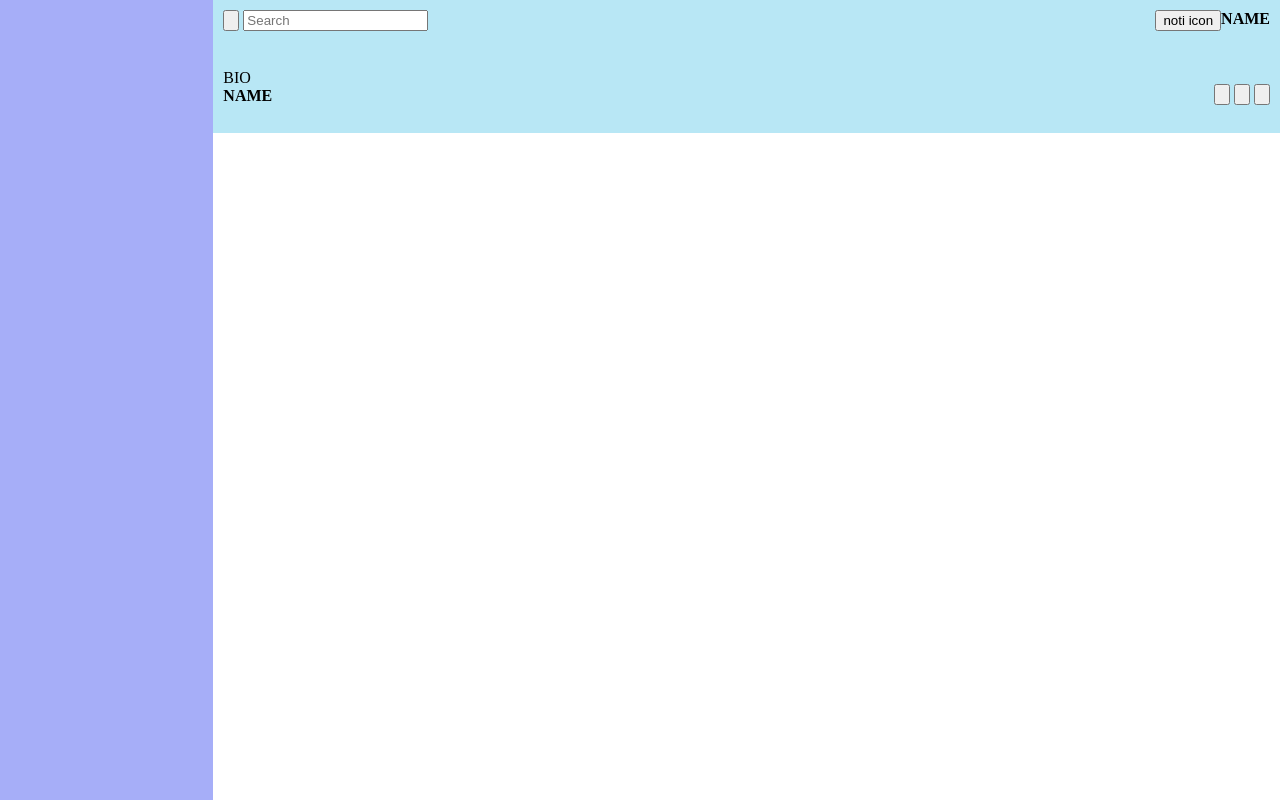
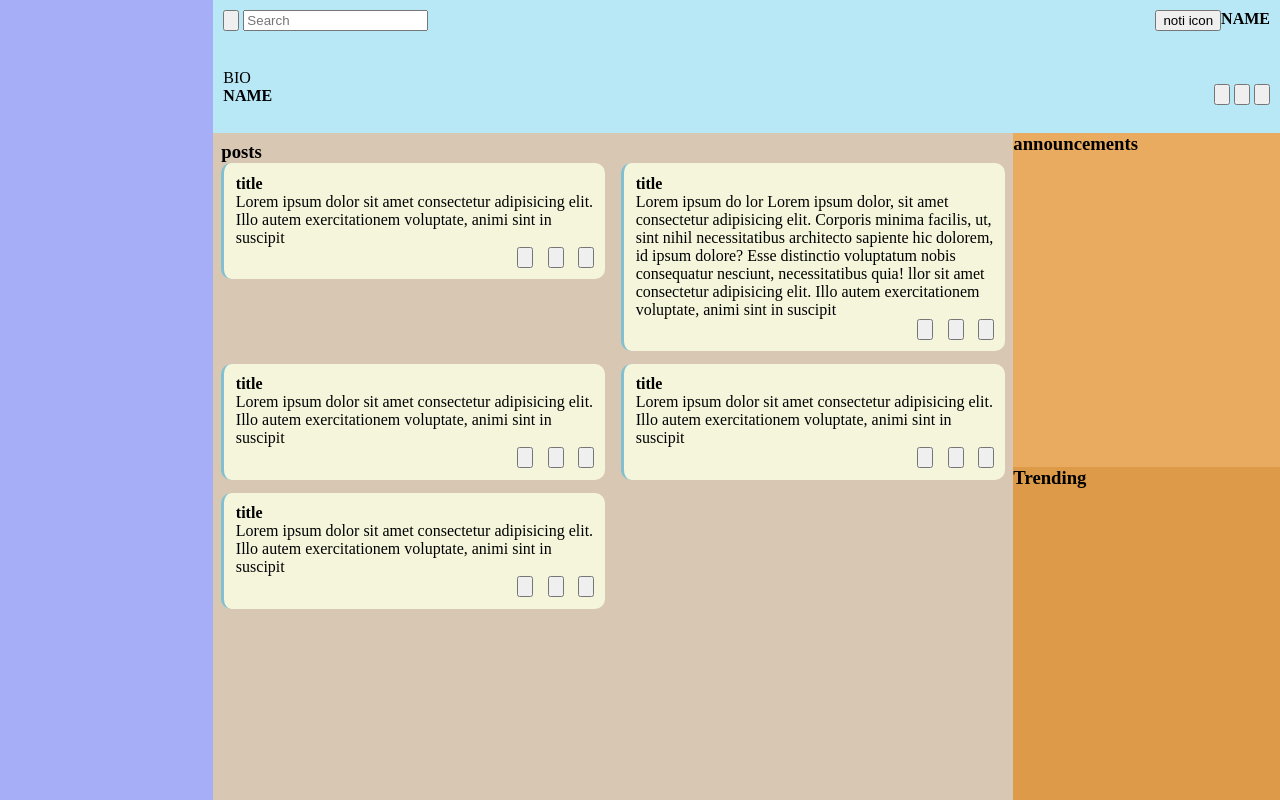
Before and after one commit to JakeBareng/Dashboard-test, a plain HTML site: page index.html in a window 1280 px wide. Drawn offline with Linux system fonts and the light colour scheme.

Commit message:
added: -card place holders -css propterties for card section

```diff
--- a/index.html
+++ b/index.html
@@ -36,6 +36,62 @@
             </div>
         </header>
         <main>
+            <div class="cardSection">
+                <h3>posts</h3>
+                <div class="cardContainer">
+                    <div class="card" id="1">
+                        <h4>title</h4>
+                        <p>Lorem ipsum dolor sit amet consectetur adipisicing elit. Illo autem exercitationem voluptate, animi sint in suscipit </p>
+                        <div class="cardInteractions">
+                            <input type="button" value="">
+                            <input type="button" value="">
+                            <input type="button" value="">
+                        </div>
+                    </div>
+                    <div class="card" id="2">
+                        <h4>title</h4>
+                        <p>Lorem ipsum do lor Lorem ipsum dolor, sit amet consectetur adipisicing elit. Corporis minima facilis, ut, sint nihil necessitatibus architecto sapiente hic dolorem, id ipsum dolore? Esse distinctio voluptatum nobis consequatur nesciunt, necessitatibus quia! llor sit amet consectetur adipisicing elit. Illo autem exercitationem voluptate, animi sint in suscipit </p>
+                        <div class="cardInteractions">
+                            <input type="button" value="">
+                            <input type="button" value="">
+                            <input type="button" value="">
+                        </div>
+                    </div>
+                    <div class="card" id="3">
+                        <h4>title</h4>
+                        <p>Lorem ipsum dolor sit amet consectetur adipisicing elit. Illo autem exercitationem voluptate, animi sint in suscipit </p>
+                        <div class="cardInteractions">
+                            <input type="button" value="">
+                            <input type="button" value="">
+                            <input type="button" value="">
+                        </div>
+                    </div>
+                    <div class="card" id="4">
+                        <h4>title</h4>
+                        <p>Lorem ipsum dolor sit amet consectetur adipisicing elit. Illo autem exercitationem voluptate, animi sint in suscipit </p>
+                        <div class="cardInteractions">
+                            <input type="button" value="">
+                            <input type="button" value="">
+                            <input type="button" value="">
+                        </div>
+                    </div>
+                    <div class="card" id="5">
+                        <h4>title</h4>
+                        <p>Lorem ipsum dolor sit amet consectetur adipisicing elit. Illo autem exercitationem voluptate, animi sint in suscipit </p>
+                        <div class="cardInteractions">
+                            <input type="button" value="">
+                            <input type="button" value="">
+                            <input type="button" value="">
+                        </div>
+                    </div>
+                </div>
+            </div>
+            <div class="announcements">
+                <h3>announcements</h3>
+            </div>
+            <div class="trending">
+                <h3>Trending</h3>
+            </div>
         </main>
     </div>
 </body>
--- a/style.css
+++ b/style.css
@@ -38,4 +38,37 @@ header{
 }
 main{
     display: grid;
+    grid-template-columns: 3fr 1fr;
+    grid-template-rows: 1fr 1fr;
 }
+.cardSection{
+    background-color: rgb(216, 199, 178);
+    grid-row-start: 1;
+    grid-row-end: 3;
+    padding: 1%;
+}
+.cardContainer{
+    display: grid;
+    grid-template-columns: 1fr 1fr;
+    justify-items: center;
+    row-gap: 3%;
+    column-gap: 2%;
+}
+.card{
+    border-radius: 10px;
+    padding: 3%;
+    border-left: solid rgb(130, 192, 209);
+    background-color: beige;
+    height: fit-content;
+}
+.cardInteractions{
+    display: flex;
+    justify-content: flex-end;
+    gap: 4%;
+}
+.announcements{
+    background-color: rgb(233, 171, 95);
+}
+.trending{
+    background-color: rgb(221, 154, 72);
+}
```
